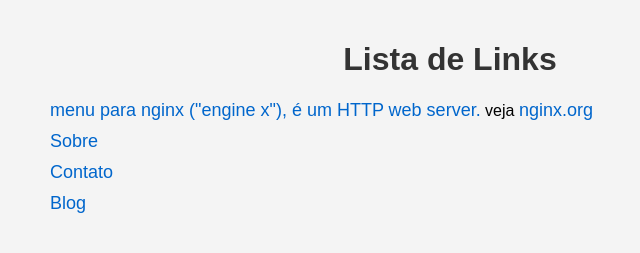
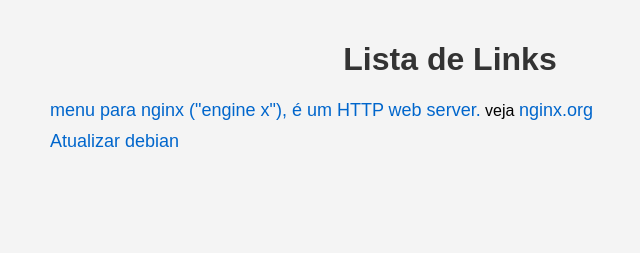
Before and after one commit to ivanildo2025/ivanildo2025.github.io, a plain HTML site: page projetos/index.html in a window 1280 px wide. Shown: the whole page, without its empty margins (190-830 px from the left). Drawn offline with Linux system fonts and the light colour scheme.

Commit message:
Update index.html
Signed-off-by: ivanildo <nb1kwml@gmail.com>

```diff
--- a/projetos/index.html
+++ b/projetos/index.html
@@ -38,9 +38,9 @@
   <h1>Lista de Links</h1>
   <ul>
     <li><a href="/projetos/nginx/" aria-label="Menu pra o servidor ">menu para nginx ("engine x"), é um HTTP web server.</a> veja <a href="https://nginx.org/en/download.html" aria-label="Home page">nginx.org</a></li>
-    <li><a href="/sobre/" aria-label="Acessar a página sobre nós">Sobre</a></li>
-    <li><a href="/contato/" aria-label="Acessar a página de contato">Contato</a></li>
-    <li><a href="/blog/" aria-label="Acessar o blog">Blog</a></li>
+    <li><a href="/projetos/debian/" aria-label="Atualização Debian 12 para debian 13">Atualizar debian</a></li>
+
+
   </ul>
 </body>
 </html>
```
